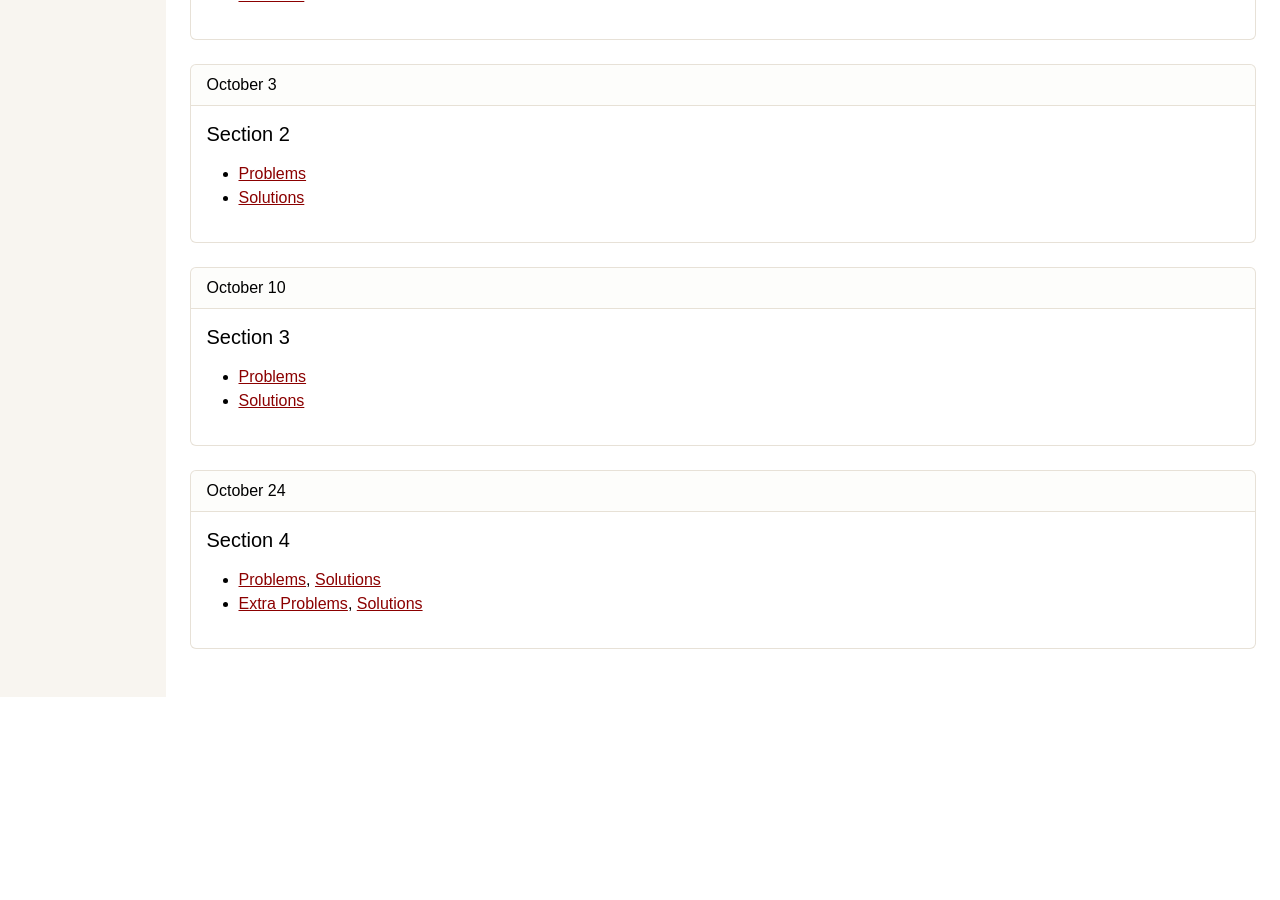
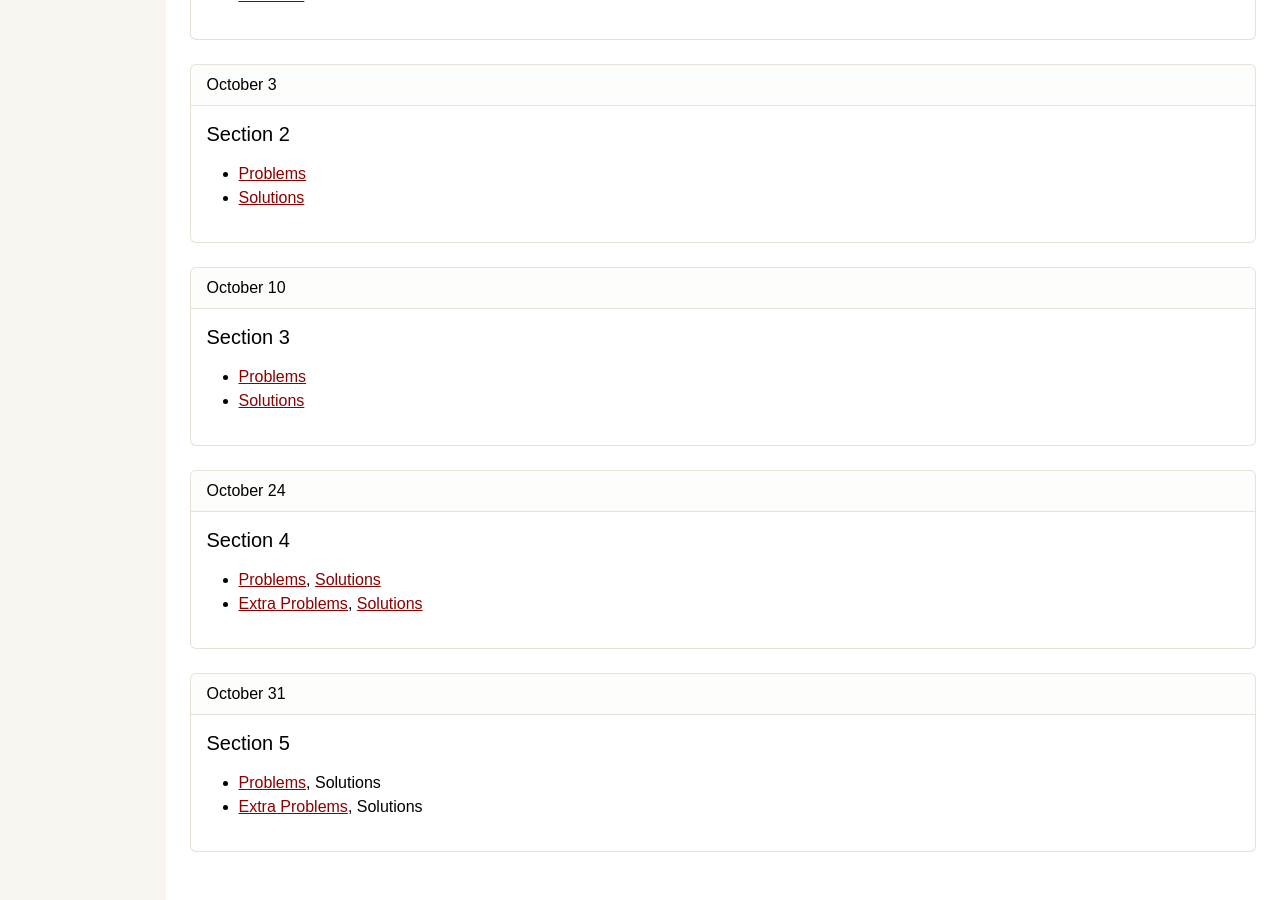
Before and after one commit to cs161-stanford/cs161-stanford.github.io, a Jekyll site: the page built from sections.md, in a window 1280 px wide and 900 px high, scrolled down 627 px. Built offline with Jekyll 4.4.1, drawn with Linux system fonts in a browser that asks for light colours; nearby versions of some CDN libraries; before the commit the page ends 1324 px from its top, so only the background shows below that.

Commit message:
add sec5

```diff
--- a/sections.md
+++ b/sections.md
@@ -86,3 +86,18 @@
 </p>
   </div>
 </div>
+
+<div class="card mb-4">
+  <div class="card-header">
+    October 31
+  </div>
+  <div class="card-body">
+    <h5 class="card-title">Section 5</h5>
+    <p class="card-text">
+	<ul>
+	<li> <a href="/assets/sections/worksheets/Section-5-Worksheet.pdf">Problems</a>, Solutions </li>
+	<li> <a href="/assets/sections/worksheets/Section-5-Extra-Worksheet.pdf">Extra Problems</a>, Solutions </li>
+	</ul>
+</p>
+  </div>
+</div>
```
Also changed, not shown: 3 other files.
